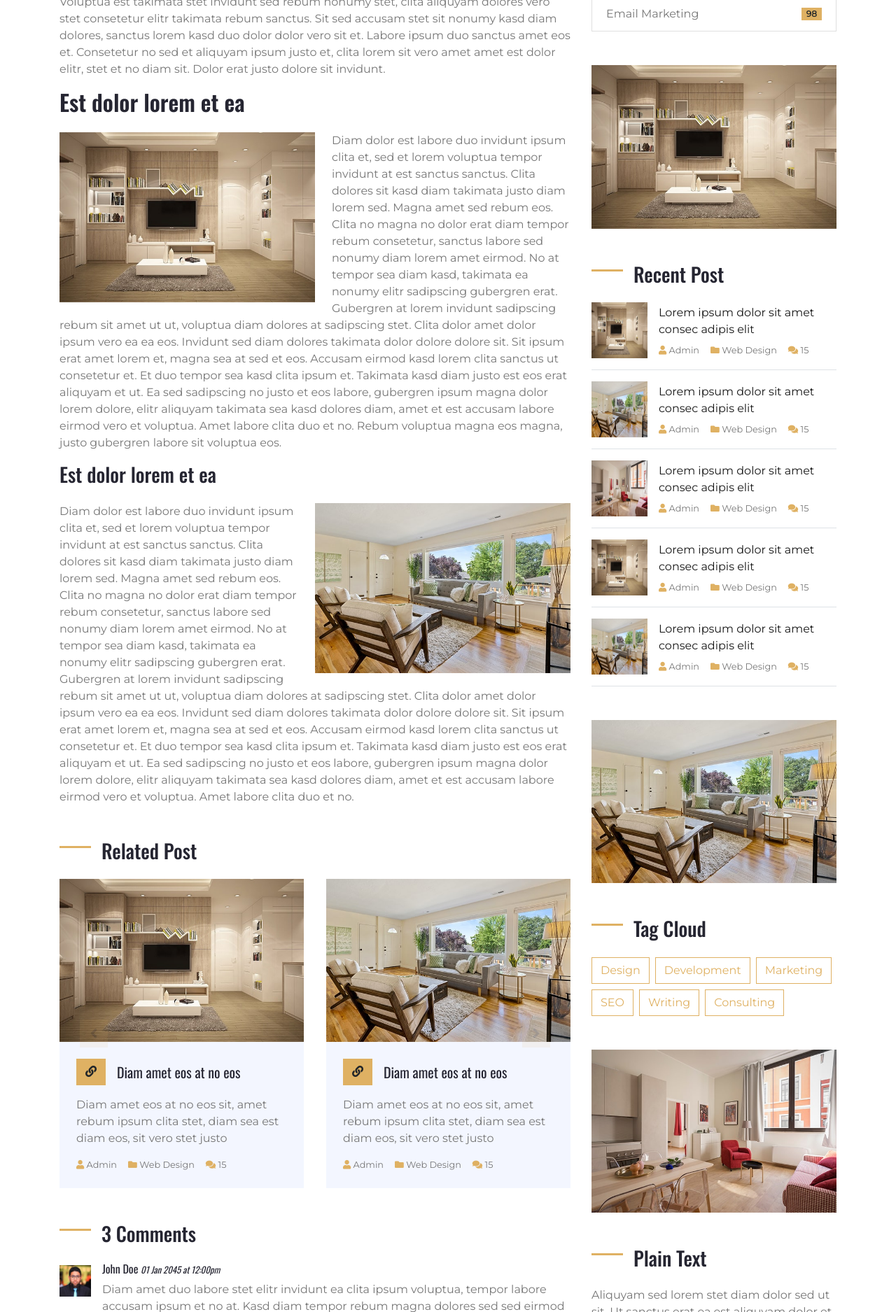
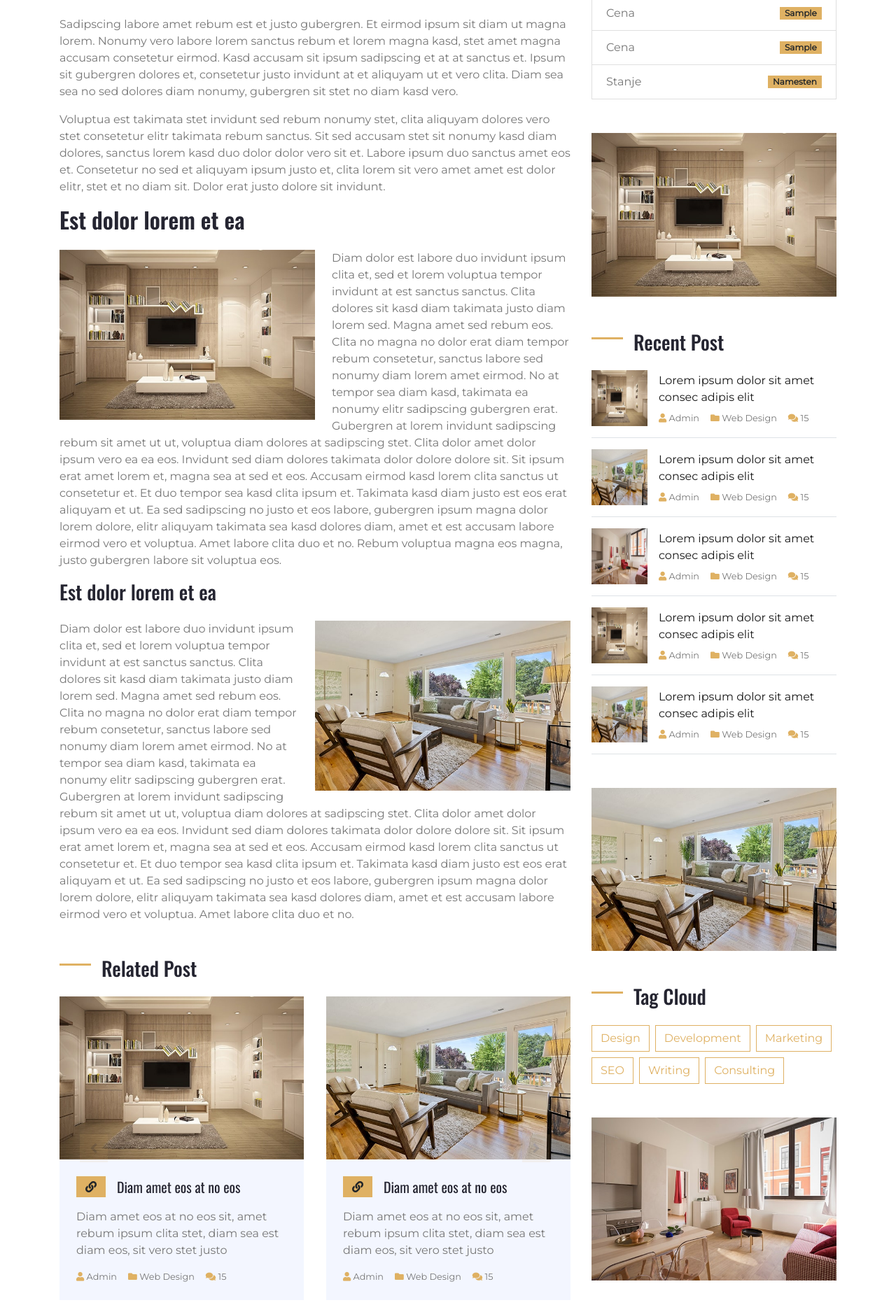
Before and after one commit to StefanM24/iznajmljivanje-stanova, a PHP site: page /stanjestana.php in a window 1280 px wide. Shown: the part 1412-3287 px from the top of the page at 70% size. Run offline with PHP 8.4, Linux system fonts and the light colour scheme; the visitor is signed in with stand-in values (Sample User, id 1); data comes from the database, SQL or seed files in the repository; tables that the repository leaves empty or names only in its code hold one stand-in row (values such as "Sample post"); some libraries are stand-ins or nearby versions.

Commit message:
postavka i rad stranice za proveru stana

```diff
--- a/models/korisnici.php
+++ b/models/korisnici.php
@@ -1,15 +1,21 @@
 <?php
       class Korisnici{
+      public $id;
 			public $ime;
 			public $prezime;
 			public $email;
 
-			public function __construct($ime, $prezime, $email){
-				$this -> ime = $ime;
-				$this -> prezime = $prezime;
-				$this -> email = $email;
+			public function uzkor($podaci){
+        $this->id=$podaci['id'];
+        $this->ime=$podaci['ime'];
+        $this->prezime=$podaci['prezime'];
+        $this->email=$podaci['email'];
+
 			}
-
+      public function rekor()
+      {
+        return $this->id;
+      }
 		}
 
 ?>
--- a/models/stanovi.php
+++ b/models/stanovi.php
@@ -0,0 +1,90 @@
+<?php
+include('models\konfigl.php');
+  class Stan
+  {
+    public $id;
+    public $nazivstana;
+    public $adresa;
+    public $vrstastana;
+    public $kvadratura;
+    public $sprat;
+    public $cena;
+    public $gradnja;
+    public $uknjizen;
+    public $namesten;
+    public $dodatnaoprema;
+    public $nazivslike;
+    public $idvlasnika;
+
+
+    public function uzstan($podaci)
+    {
+      $this->id=$podaci['id'];
+      $this->nazivstana=$podaci['nazivstana'];
+      $this->adresa=$podaci['adresa'];
+      $this->vrstastana=$podaci['vrstastana'];
+      $this->kvadratura=$podaci['kvadratura'];
+      $this->sprat=$podaci['sprat'];
+      $this->cena=$podaci['cena'];
+      $this->dodatnaoprema=$podaci['dodatnaoprema'];
+      $this->nazivslike=$podaci['nazivslike'];
+      $this->idvlasnika=$podaci['idvlasnika'];
+
+      if($podaci['gradnja']==0){$this->gradnja="Stara gradnja";}
+      else {$this->gradnja="Nova gradnja";}
+
+      if ($podaci['uknjizen']==0) {$this->uknjizen="Nije uknjizen"; }
+      else {$this->uknjizen="Uknjizen"; }
+      if ($podaci['namesten']==0) {$this->namesten="Nije namesten"; }
+      else {$this->namesten= "Namesten";     }
+    }
+
+    public function restan($podatak)
+    {
+      switch ($podatak) {
+        case 'id':
+          return $this->id;
+          break;
+        case 'nazivstana':
+            return $this->nazivstana;
+            break;
+        case 'adresa':
+            return $this->adresa;
+            break;
+        case 'vrstastana':
+            return $this->vrstastana;
+            break;
+        case 'kvadratura':
+            return $this->kvadratura;
+            break;
+        case 'sprat':
+            return $this->sprat;
+            break;
+        case 'cena':
+            return $this->cena;
+            break;
+        case 'gradnja':
+            return $this->gradnja;
+            break;
+        case 'uknjizen':
+            return $this->uknjizen;
+            break;
+        case 'namesten':
+            return $this->namesten;
+            break;
+        case 'dodatnaoprema':
+            return $this->dodatnaoprema;
+            break;
+        case 'nazivslike':
+            return $this->nazivslike;
+            break;
+        case 'idvlasnika':
+            return $this->idvlasnika;
+            break;
+      }
+    }
+  }
+
+
+
+ ?>
--- a/stanjestana.php
+++ b/stanjestana.php
@@ -1,5 +1,7 @@
 <?php
 include('models\konfigl.php');
+include('models\stanovi.php');
+include('models\korisnici.php');
   session_start();
   if (isset($_GET['logout'])) {
   	session_destroy();
@@ -14,6 +16,18 @@ include('models\konfigl.php');
   $rezultat2 = mysqli_query($db,$klauzula2);
   $korisnik1 = mysqli_fetch_assoc($rezultat1);
   $korisnik2 = mysqli_fetch_assoc($rezultat2);
+
+  //koriscenje klase korisnik za izvlacenje podataka
+  $vlasnik = new Korisnici();
+  $vlasnik->uzkor($korisnik2);
+
+  echo "<br><br>";
+  //korisceje klase stan za personalizaciju stanova
+  $stan = new Stan();
+  $query="SELECT * FROM stanovi WHERE idvlasnika='{$vlasnik->rekor()}' ";
+  $rezultat = mysqli_query($db,$query);
+  $stan1 = mysqli_fetch_assoc($rezultat);
+  $stan->uzstan($stan1);
 
 
 ?>
@@ -183,13 +197,13 @@ include('models\konfigl.php');
         <div class="container py-5">
             <div class="row align-items-center py-4">
                 <div class="col-md-6 text-center text-md-left">
-                    <h1 class="mb-4 mb-md-0 text-primary text-uppercase">Blog Detail</h1>
+                    <h1 class="mb-4 mb-md-0 text-primary text-uppercase">Stanje stana</h1>
                 </div>
                 <div class="col-md-6 text-center text-md-right">
                     <div class="d-inline-flex align-items-center">
-                        <a class="btn btn-outline-primary" href="">Home</a>
+                        <a class="btn btn-outline-primary" href="">Početna</a>
                         <i class="fas fa-angle-double-right text-primary mx-2"></i>
-                        <a class="btn btn-outline-primary disabled" href="">Blog Detail</a>
+                        <a class="btn btn-outline-primary disabled" href="">Stanje stana </a>
                     </div>
                 </div>
             </div>
@@ -203,8 +217,8 @@ include('models\konfigl.php');
         <div class="row pt-5">
             <div class="col-lg-8">
                 <div class="d-flex flex-column text-left mb-4">
-                    <h6 class="text-primary font-weight-normal text-uppercase mb-3">Blog Detail Page</h6>
-                    <h1 class="mb-4 section-title">Diam dolor est ipsum clita lorem</h1>
+                    <h6 class="text-primary font-weight-normal text-uppercase mb-3">Detalji</h6>
+                    <h1 class="mb-4 section-title"><?php echo $stan->restan('nazivstana') ?></h1>
                     <div class="d-index-flex mb-2">
                         <span class="mr-3"><i class="fa fa-user text-primary"></i> Admin</span>
                         <span class="mr-3"><i class="fa fa-folder text-primary"></i> Web Design</span>
@@ -213,7 +227,8 @@ include('models\konfigl.php');
                 </div>
 
                 <div class="mb-5">
-                    <img class="img-fluid w-100 mb-4" src="img/carousel-1.jpg" alt="Image">
+                  <?php echo '<img class="img-fluid w-100 mb-4" src="img/'.$stan->restan('nazivslike').'" alt="Image">'; ?>
+
                     <p>Sadipscing labore amet rebum est et justo gubergren. Et eirmod ipsum sit diam ut magna lorem. Nonumy vero labore lorem sanctus rebum et lorem magna kasd, stet amet magna accusam consetetur eirmod. Kasd accusam sit ipsum sadipscing et at at sanctus et. Ipsum sit gubergren dolores et, consetetur justo invidunt at et aliquyam ut et vero clita. Diam sea sea no sed dolores diam nonumy, gubergren sit stet no diam kasd vero.</p>
                     <p>Voluptua est takimata stet invidunt sed rebum nonumy stet, clita aliquyam dolores vero stet consetetur elitr takimata rebum sanctus. Sit sed accusam stet sit nonumy kasd diam dolores, sanctus lorem kasd duo dolor dolor vero sit et. Labore ipsum duo sanctus amet eos et. Consetetur no sed et aliquyam ipsum justo et, clita lorem sit vero amet amet est dolor elitr, stet et no diam sit. Dolor erat justo dolore sit invidunt.</p>
                     <h2 class="mb-4">Est dolor lorem et ea</h2>
@@ -280,7 +295,7 @@ include('models\konfigl.php');
                     <div class="media mb-4">
                         <img src="img/user.jpg" alt="Image" class="img-fluid mr-3 mt-1" style="width: 45px;">
                         <div class="media-body">
-                            <h6>John Doe <small><i>01 Jan 2045 at 12:00pm</i></small></h6>
+                            <h6><?php echo "{$_SESSION['ime']} {$_SESSION['prezime']}"; ?> <small><i>01 Jan 2045 at 12:00pm</i></small></h6>
                             <p>Diam amet duo labore stet elitr invidunt ea clita ipsum voluptua, tempor labore accusam ipsum et no at. Kasd diam tempor rebum magna dolores sed sed eirmod ipsum. Gubergren clita aliquyam consetetur sadipscing, at tempor amet ipsum diam tempor consetetur at sit.</p>
                             <button class="btn btn-sm btn-light">Reply</button>
                         </div>
@@ -288,13 +303,13 @@ include('models\konfigl.php');
                     <div class="media mb-4">
                         <img src="img/user.jpg" alt="Image" class="img-fluid mr-3 mt-1" style="width: 45px;">
                         <div class="media-body">
-                            <h6>John Doe <small><i>01 Jan 2045 at 12:00pm</i></small></h6>
+                            <h6><?php echo "{$_SESSION['ime']} {$_SESSION['prezime']}"; ?> <small><i>01 Jan 2045 at 12:00pm</i></small></h6>
                             <p>Diam amet duo labore stet elitr invidunt ea clita ipsum voluptua, tempor labore accusam ipsum et no at. Kasd diam tempor rebum magna dolores sed sed eirmod ipsum. Gubergren clita aliquyam consetetur sadipscing, at tempor amet ipsum diam tempor consetetur at sit.</p>
                             <button class="btn btn-sm btn-light">Reply</button>
                             <div class="media mt-4">
                                 <img src="img/user.jpg" alt="Image" class="img-fluid mr-3 mt-1" style="width: 45px;">
                                 <div class="media-body">
-                                    <h6>John Doe <small><i>01 Jan 2045 at 12:00pm</i></small></h6>
+                                    <h6><?php echo "{$_SESSION['ime']} {$_SESSION['prezime']}"; ?> <small><i>01 Jan 2045 at 12:00pm</i></small></h6>
                                     <p>Diam amet duo labore stet elitr invidunt ea clita ipsum voluptua, tempor labore accusam ipsum et no at. Kasd diam tempor rebum magna dolores sed sed eirmod ipsum. Gubergren clita aliquyam consetetur sadipscing, at tempor amet ipsum diam tempor consetetur at sit.</p>
                                     <button class="btn btn-sm btn-light">Reply</button>
                                 </div>
@@ -333,7 +348,7 @@ include('models\konfigl.php');
             <div class="col-lg-4 mt-5 mt-lg-0">
                 <div class="d-flex flex-column text-center bg-secondary mb-5 py-5 px-4">
                     <img src="img/user.jpg" class="img-fluid mx-auto mb-3" style="width: 100px;">
-                    <h3 class="text-primary mb-3">John Doe</h3>
+                    <h3 class="text-primary mb-3"><?php echo "{$_SESSION['ime']} {$_SESSION['prezime']}"; ?></h3>
                     <p class="text-white m-0">Conset elitr erat vero dolor ipsum et diam, eos dolor lorem ipsum, ipsum ipsum sit no ut est. Guber ea ipsum erat kasd amet est elitr ea sit.</p>
                 </div>
                 <div class="mb-5">
@@ -348,29 +363,34 @@ include('models\konfigl.php');
                     </form>
                 </div>
                 <div class="mb-5">
-                    <h3 class="mb-4 section-title">Categories</h3>
-                    <ul class="list-group">
+                    <h3 class="mb-4 section-title">Detalji</h3>
+                    <?php echo '<ul class="list-group">
                         <li class="list-group-item d-flex justify-content-between align-items-center">
-                            Web Design
-                            <span class="badge badge-primary badge-pill">150</span>
+                            Kvadratura
+                            <span class="badge badge-primary badge-pill">'.$stan->restan('kvadratura').'</span>
                         </li>
                         <li class="list-group-item d-flex justify-content-between align-items-center">
-                            Web Development
-                            <span class="badge badge-primary badge-pill">131</span>
+                            Vrsta stana:
+                              <span class="badge badge-primary badge-pill">'.$stan->restan('vrstastana').'</span>
                         </li>
                         <li class="list-group-item d-flex justify-content-between align-items-center">
-                            Online Marketing
-                            <span class="badge badge-primary badge-pill">78</span>
+                            Sprat
+                            <span class="badge badge-primary badge-pill">'.$stan->restan('sprat').'</span>
                         </li>
                         <li class="list-group-item d-flex justify-content-between align-items-center">
-                            Keyword Research
-                            <span class="badge badge-primary badge-pill">56</span>
+                            Cena
+                            <span class="badge badge-primary badge-pill">'.$stan->restan('cena').'</span>
                         </li>
                         <li class="list-group-item d-flex justify-content-between align-items-center">
-                            Email Marketing
-                            <span class="badge badge-primary badge-pill">98</span>
+                            Cena
+                            <span class="badge badge-primary badge-pill">'.$stan->restan('cena').'</span>
                         </li>
-                    </ul>
+                        <li class="list-group-item d-flex justify-content-between align-items-center">
+                            Stanje
+                            <span class="badge badge-primary badge-pill">'.$stan->restan('namesten').'</span>
+                        </li>
+                    </ul>' ?>
+
                 </div>
                 <div class="mb-5">
                     <img src="img/blog-1.jpg" alt="" class="img-fluid">
```
